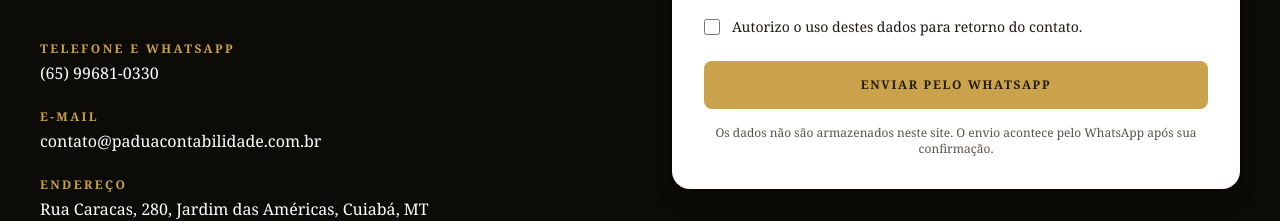
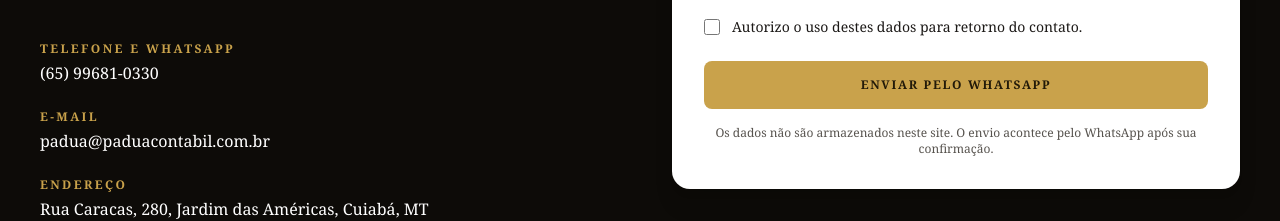
Before and after one commit to paduacontabilidade/website, a React (Vite) app: page / in a window 1280 px wide. Shown: the part 4039-4260 px from the top of the page. Built offline with nearby package versions, Linux system fonts and the light colour scheme.

Commit message:
fix email

```diff
--- a/src/components/sections/contact.tsx
+++ b/src/components/sections/contact.tsx
@@ -76,10 +76,10 @@ export function ContactSection() {
                   E-mail
                 </p>
                 <a
-                  href="mailto:contato@paduacontabilidade.com.br"
+                  href="mailto:padua@paduacontabil.com.br"
                   className="mt-1 block text-white transition-colors hover:text-gold-300"
                 >
-                  contato@paduacontabilidade.com.br
+                  padua@paduacontabil.com.br
                 </a>
               </div>
 
```
